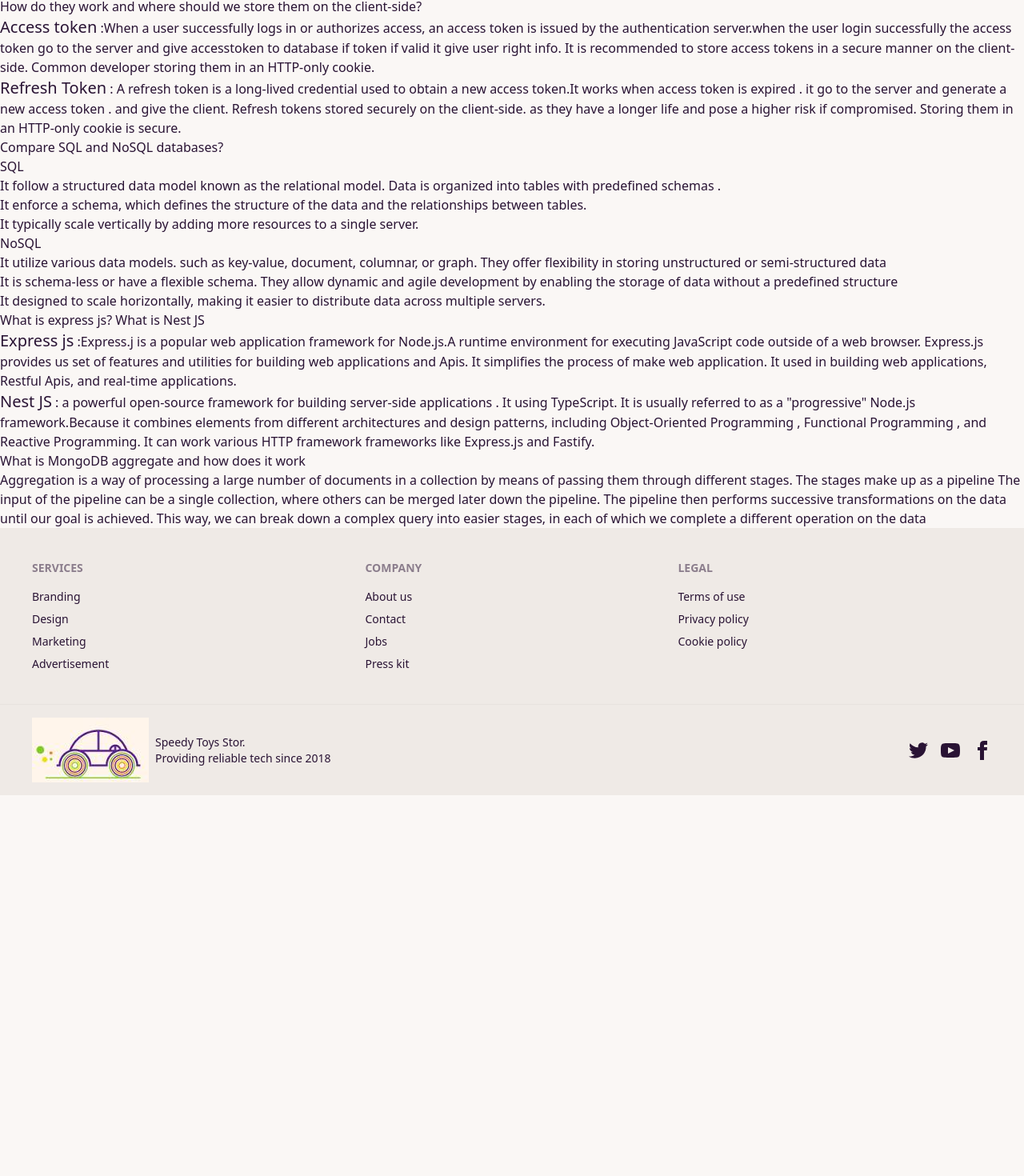
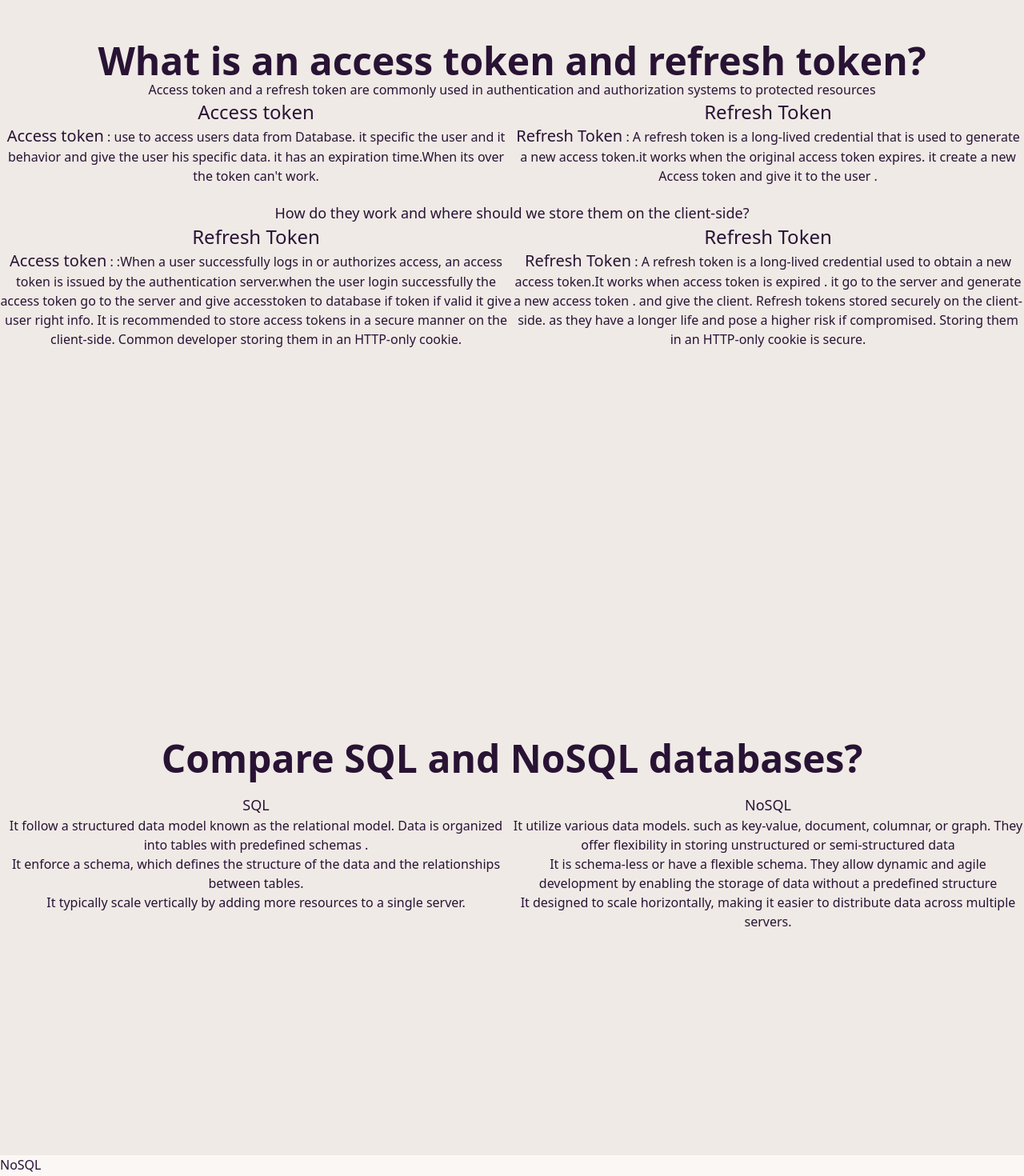
Before and after one commit to DevRowdra/toy-marketplace-client, a React (Vite) app: page /blog in a window 1280 px wide. Shown: the part 220-1690 px from the top of the page at 80% size. Before the commit the page ends 1214 px from the top, so only its background shows below. Built offline with nearby package versions, Linux system fonts and the light colour scheme; no server answers.

Commit message:
make blog page read able

```diff
--- a/src/pages/Blog/Blog.jsx
+++ b/src/pages/Blog/Blog.jsx
@@ -1,35 +1,45 @@
-import React from 'react';
+import React, { useEffect } from 'react';
 
 const Blog = () => {
+  useEffect(() => {
+    document.title = 'Speed Toy || Blog';
+  }, []);
   return (
     <div>
-      <div>
-      <div>
-        <h1>What is an access token and refresh token?</h1>
-        <p>
-          Access token and a refresh token are commonly used in authentication
-          and authorization systems to protected resources
+      <div className="hero min-h-screen bg-base-200">
+  <div className=" text-center">
+    <div className="">
+      <h1 className="text-5xl font-bold">What is an access token and refresh token?</h1>
+      <p>Access token and a refresh token are commonly used in authentication
+          and authorization systems to protected resources</p>
+      <div className='grid grid-cols-2'>
+        <div>
+          <h4 className="text-2xl">Access token</h4>
           <p>
             <span className="text-xl">Access token</span> : use to access users
             data from Database. it specific the user and it behavior and give
             the user his specific data. it has an expiration time.When its over
             the token can't work.
           </p>
+        </div>
+        <div>
+          <h4 className="text-2xl">Refresh Token</h4>
           <p>
             <span className="text-xl">Refresh Token</span> : A refresh token is
             a long-lived credential that is used to generate a new access
             token.it works when the original access token expires. it create a
             new Access token and give it to the user .
           </p>
-        </p>
-      </div>
-      <div>
-        <h1>
+        </div>
+        <div className='col-span-2 mt-5'>
+        <h1 className='text-lg'>
           How do they work and where should we store them on the client-side?
         </h1>
-        <p>
+        </div>
+        <div>
+          <h4 className="text-2xl">Refresh Token</h4>
           <p>
-            <span className="text-xl">Access token</span> :When a user
+            <span className="text-xl">Access token</span> : :When a user
             successfully logs in or authorizes access, an access token is issued
             by the authentication server.when the user login successfully the
             access token go to the server and give accesstoken to database if
@@ -37,6 +47,9 @@ const Blog = () => {
             access tokens in a secure manner on the client-side. Common
             developer storing them in an HTTP-only cookie.
           </p>
+        </div>
+        <div>
+          <h4 className="text-2xl">Refresh Token</h4>
           <p>
             <span className="text-xl">Refresh Token</span> : A refresh token is
             a long-lived credential used to obtain a new access token.It works
@@ -46,24 +59,50 @@ const Blog = () => {
             higher risk if compromised. Storing them in an HTTP-only cookie is
             secure.
           </p>
-        </p>
+        </div>
+      </div>
 
-      </div>
+    </div>
+  </div>
+</div>
+
+
+<div className="hero min-h-screen bg-base-200">
+  <div className=" text-center">
+      <h1 className="text-5xl font-bold">Compare SQL and NoSQL databases?</h1>
+    <div className="grid grid-cols-2">
       <div>
-        <h1>Compare SQL and NoSQL databases?</h1>
-        <ul>
-            <h1>SQL</h1>
+      <ul>
+            <h1 className='mt-5 text-lg'>SQL</h1>
             <li>It follow a structured data model known as the relational model. Data is organized into tables with predefined schemas .</li>
             <li>It enforce a schema, which defines the structure of the data and the relationships between tables. </li>
             <li>It typically scale vertically by adding more resources to a single server.</li>
             <li></li>
         </ul>
-        <ul>
-            <h1>NoSQL</h1>
+      </div>
+      <div>
+      <ul>
+            <h1 className='mt-5 text-lg'>NoSQL</h1>
             <li>It utilize various data models. such as key-value, document, columnar, or graph. They offer flexibility in storing unstructured or semi-structured data</li>
             <li>It is schema-less or have a flexible schema. They allow dynamic and agile development by enabling the storage of data without a predefined structure</li>
             <li>It designed to scale horizontally, making it easier to distribute data across multiple servers. </li>
             <li></li>
+        </ul>
+      </div>
+    </div>
+  </div>
+</div>
+
+
+      <div>
+
+
+      <div>
+        <h1></h1>
+
+        <ul>
+            <h1>NoSQL</h1>
+
         </ul>
       </div>
       <div>
```
